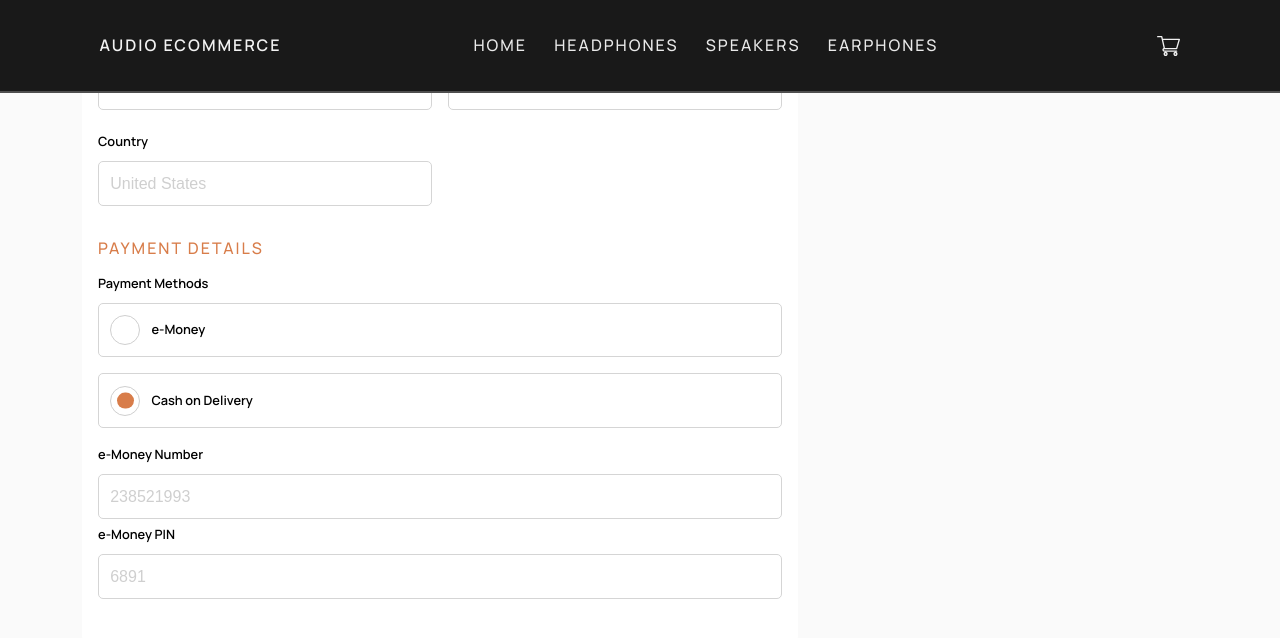
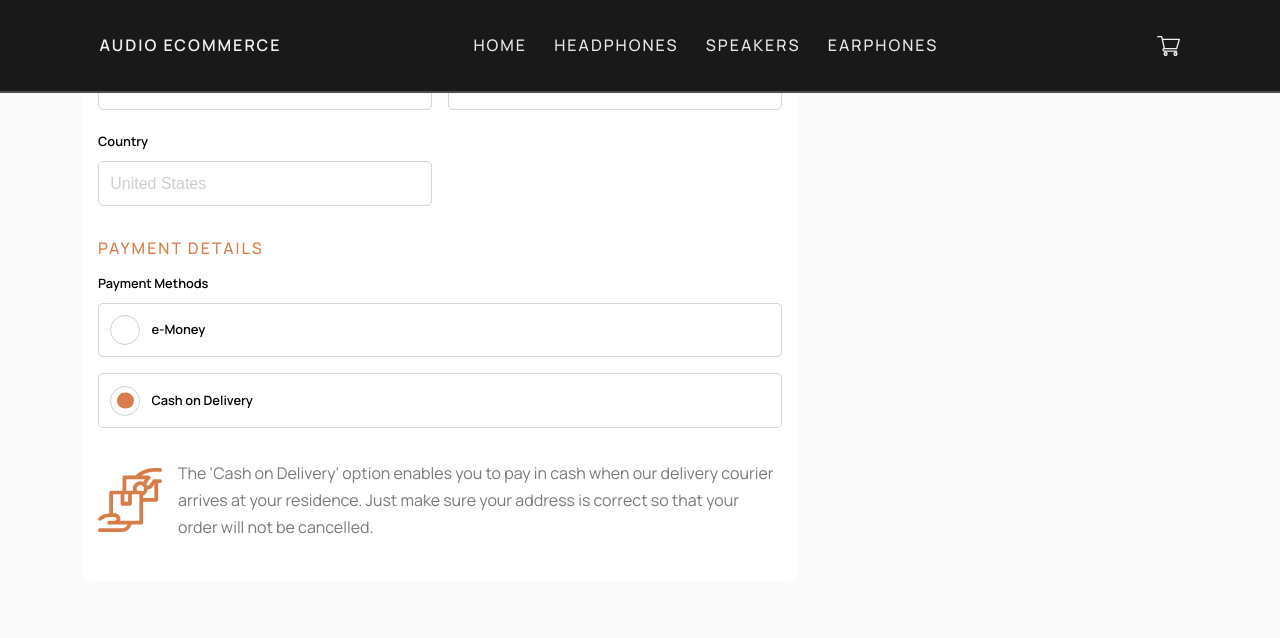
Before and after one commit to Dmitriy24S/audio-ecommerce-app, a Next.js app: page /checkout in a window 1280 px wide. Both pictures are taken after a click on the label "Cash on Delivery". Shown: the part 551-1189 px from the top of the page. Built offline with nearby package versions, Linux system fonts and the light colour scheme.

Commit message:
feat: CheckoutForm: payment choice section
* update checkout form payment section depending on payment choice: e-Money/Cash on Delivery

```diff
--- a/src/components/Checkout/Checkout.tsx
+++ b/src/components/Checkout/Checkout.tsx
@@ -65,7 +65,11 @@ const Checkout = () => {
       <form className={styles.checkoutForm} onSubmit={handleSubmit(onSubmit)}>
         <h2 className={styles.title}>Checkout</h2>
         <div className={styles.checkoutContainer}>
-          <CheckoutForm register={register} errors={errors} />
+          <CheckoutForm
+            register={register}
+            errors={errors}
+            paymentChoice={watchAllFields.payment}
+          />
           <CheckoutSummary />
         </div>
       </form>
--- a/src/components/CheckoutForm/CheckoutForm.module.css
+++ b/src/components/CheckoutForm/CheckoutForm.module.css
@@ -108,6 +108,20 @@ input.inputError {
   font-size: 0.9rem;
 }
 
+.cashOnDeliveryMessage {
+  display: flex;
+  /* align-items: center; */
+  margin-top: 2rem;
+}
+.cashOnDeliveryMessage img {
+  margin-top: 0.5rem;
+}
+.cashOnDeliveryMessage p {
+  margin-left: 1rem;
+  color: var(--grayDark);
+  font-weight: 400;
+}
+
 @media (min-width: 634px) {
   .inputContainer {
     margin-bottom: 0;
--- a/src/components/CheckoutForm/CheckoutForm.tsx
+++ b/src/components/CheckoutForm/CheckoutForm.tsx
@@ -1,3 +1,4 @@
+import Image from 'next/image'
 import React from 'react'
 import { FieldErrors, UseFormRegister } from 'react-hook-form'
 import { IFormInputs } from '../Checkout/Checkout'
@@ -6,9 +7,10 @@ import styles from './CheckoutForm.module.css'
 interface IProps {
   register: UseFormRegister<IFormInputs>
   errors: Partial<FieldErrors<IFormInputs>>
+  paymentChoice: string
 }
 
-const CheckoutForm = ({ register, errors }: IProps) => {
+const CheckoutForm = ({ register, errors, paymentChoice }: IProps) => {
   //   {
   //     "name": "fddfdf",
   //     "email": "",
@@ -24,8 +26,9 @@ const CheckoutForm = ({ register, errors }: IProps) => {
 
   return (
     <div className={styles.fieldsContainer}>
+      {/* Billing Details */}
       <fieldset className={styles.field}>
-        <legend> Billing Details</legend>
+        <legend>Billing Details</legend>
         <div className={styles.billing}>
           <div className={styles.inputContainer}>
             <label htmlFor='name'>Name</label>
@@ -68,6 +71,7 @@ const CheckoutForm = ({ register, errors }: IProps) => {
           </div>
         </div>
       </fieldset>
+      {/* Shipping Info */}
       <fieldset className={styles.field}>
         <legend>Shipping Info</legend>
         <div className={styles.shipping}>
@@ -125,6 +129,7 @@ const CheckoutForm = ({ register, errors }: IProps) => {
           </div>
         </div>
       </fieldset>
+      {/* Payment Details */}
       <fieldset className={styles.field}>
         <legend>Payment Details</legend>
         <label htmlFor='payment1'>Payment Methods</label>
@@ -158,6 +163,9 @@ const CheckoutForm = ({ register, errors }: IProps) => {
             {errors.payment?.message}
           </p>
         </div>
+
+        {paymentChoice === 'e-Money' && (
+          <>
             <div className={styles.inputContainer}>
               <label htmlFor='eMoney'>e-Money Number</label>
               <input
@@ -184,6 +192,23 @@ const CheckoutForm = ({ register, errors }: IProps) => {
                 {errors.eMoneyPin?.message}
               </p>
             </div>
+          </>
+        )}
+        {paymentChoice === 'Cash on Delivery' && (
+          <div className={styles.cashOnDeliveryMessage}>
+            <Image
+              src='/assets/cart/icon-cash-on-delivery.svg'
+              alt='cash payment'
+              height={64}
+              width={64}
+            />
+            <p>
+              The ‘Cash on Delivery’ option enables you to pay in cash when our delivery
+              courier arrives at your residence. Just make sure your address is correct so
+              that your order will not be cancelled.
+            </p>
+          </div>
+        )}
       </fieldset>
     </div>
   )
```
Also changed, not shown: public/assets/cart/icon-cash-on-delivery.svg (added), src/assets/cart/icon-cash-on-delivery.svg (added). Lines whose indentation alone changed are shown as unchanged.
